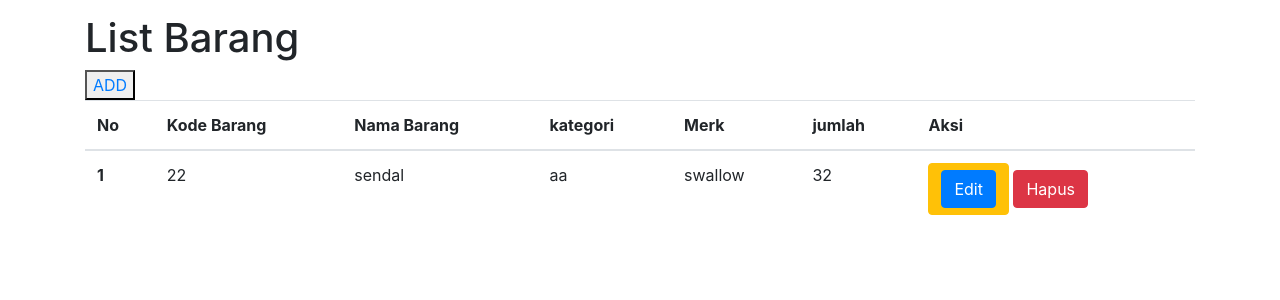
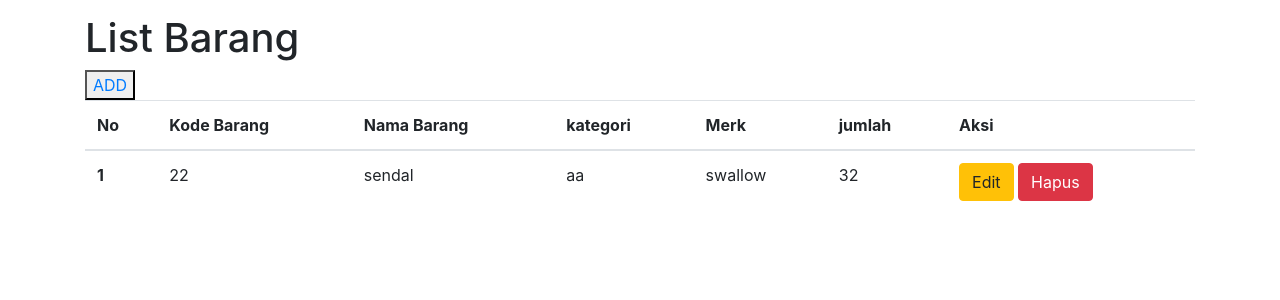
Before and after one commit to ekaputraadityaa/STSbarang, a PHP site: page /listBarang.php in a window 1280 px wide. Shown: the part 58-358 px from the top of the page. Run offline with PHP 8.4, Linux system fonts and the light colour scheme; data comes from the database, SQL or seed files in the repository; some libraries are stand-ins or nearby versions.

Commit message:
Update listBarang.php

```diff
--- a/listBarang.php
+++ b/listBarang.php
@@ -61,13 +61,7 @@
       <td><?php echo "$data[merk]";?></td>
       <td><?php echo "$data[jumlah]";?></td>
       <td>
-      <form class="btn btn-warning" action="" method="post">
-                                        <input type="hidden" value="<?= $data['id']; ?>" name="id">
-                                        <button type="button" name="edit" value="<?= $data['id']; ?>"
-                                            class='btn btn-primary' data-toggle='modal'
-                                            data-target='#staticBackdrop'>Edit</button>
-                                    </form>
-      <?php echo " <a href='javascript:hapusData(".$data['id'].")'><button class='btn btn-danger'>Hapus</button></a>"; ?></td>
+      <?php echo "<a href='editb.php?id=$data[id]'><button class='btn btn-warning'>Edit</button></a> <a href='javascript:hapusData(".$data['id'].")'><button class='btn btn-danger'>Hapus</button></a>"; ?></td>
     </tr>
     <?php endforeach; ?>
   </tbody>
```
